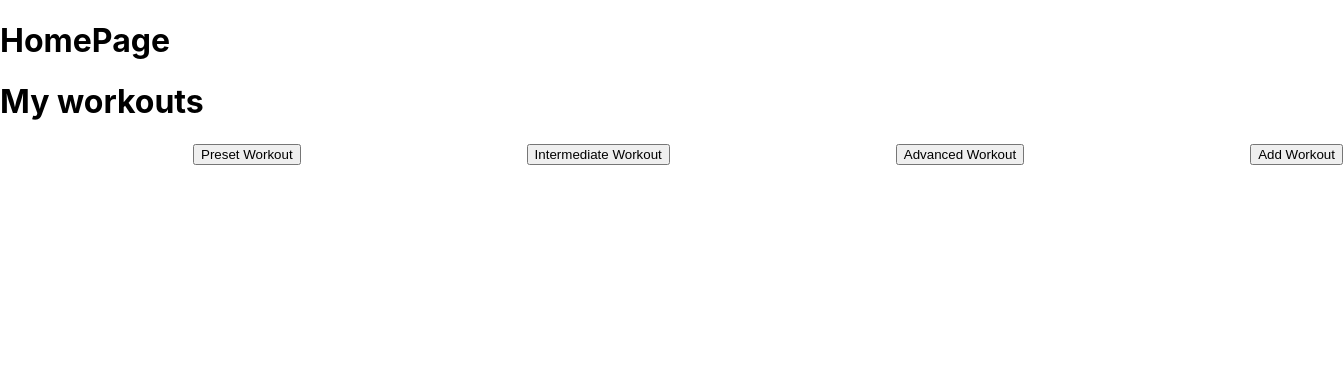
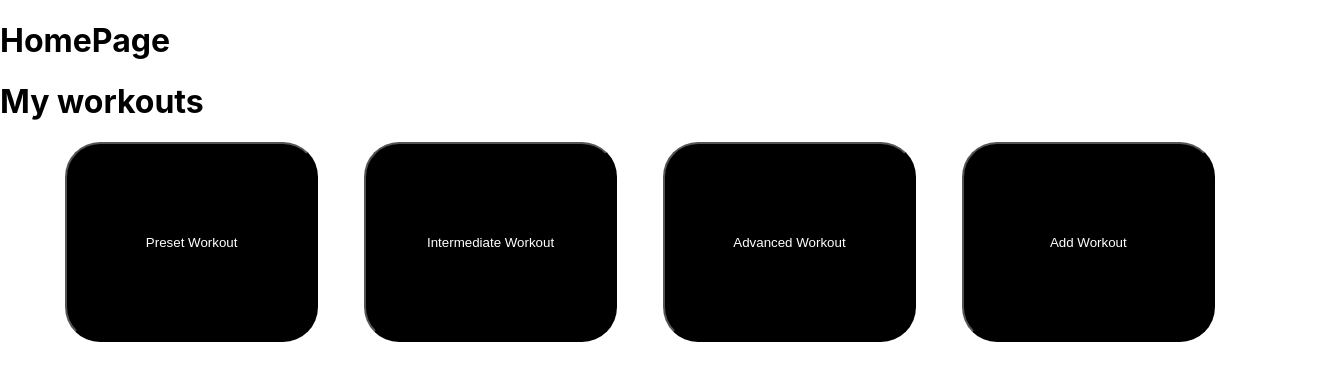
Before and after one commit to imcalled/BNTA-Capstone, a React (Create React App) app in the folder frontEnd/: page /WorkoutsPage in a window 1280 px wide. Shown: the top 380 px of the page, 1344 px wide, since content can reach past the window. Built offline with nearby package versions, Linux system fonts and the light colour scheme.

Commit message:
added css for workout button

```diff
--- a/frontEnd/src/components/Workout.css
+++ b/frontEnd/src/components/Workout.css
@@ -1,24 +1,46 @@
 .all-buttons{
-  background-color: #dfb1d9;
   display: grid;
   grid-template-columns: 30% 30% 30% 30%;
-  margin-left: 15%;
-  margin-right: 15%;
-  background: rgba( 255, 255, 255, 0.05 );
-  backdrop-filter: blur( 7px );
-  -webkit-backdrop-filter: blur( 7px );
-  border-radius: 10px;
-  border: 1px solid rgba( 255, 255, 255, 0.18 );
+  margin-left: auto;
+  margin-right: auto;
   display: flex;
   flex-wrap: wrap;
   justify-content: space-between;
   width: 1150px;
 }
 
-/* .beginner-button {
+.beginner-button {
     padding: 2rem;
+    background-color: black;
+    color: white;
+    border-radius: 35px;
+    height: 15em;
+    width: 19em;
 }
 
-.-button {
-    padding: 2rem;
-} */
+.intermediate-button {
+  padding: 2rem;
+  background-color: black;
+  color: white;
+  border-radius: 35px;
+  height: 15em;
+  width: 19em;
+}
+
+.advanced-button{
+  padding: 2rem;
+  background-color: black;
+  color: white;
+  border-radius: 35px;
+  height: 15em;
+  width: 19em;
+}
+
+.add-workout-button{
+  padding: 2rem;
+  background-color: black;
+  color: white;
+  border-radius: 35px;
+  height: 15em;
+  width: 19em;
+}
```
